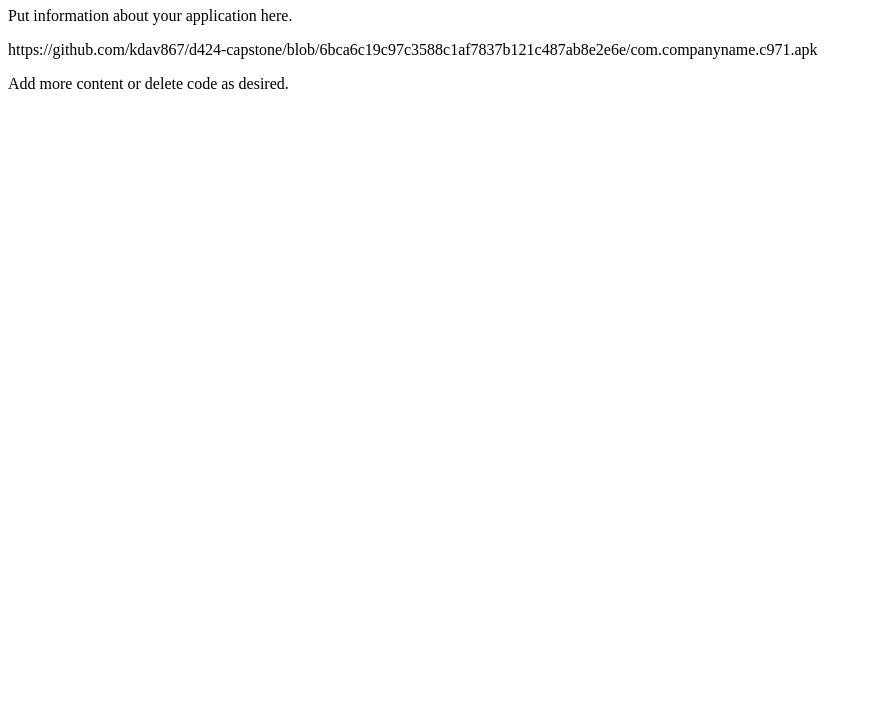
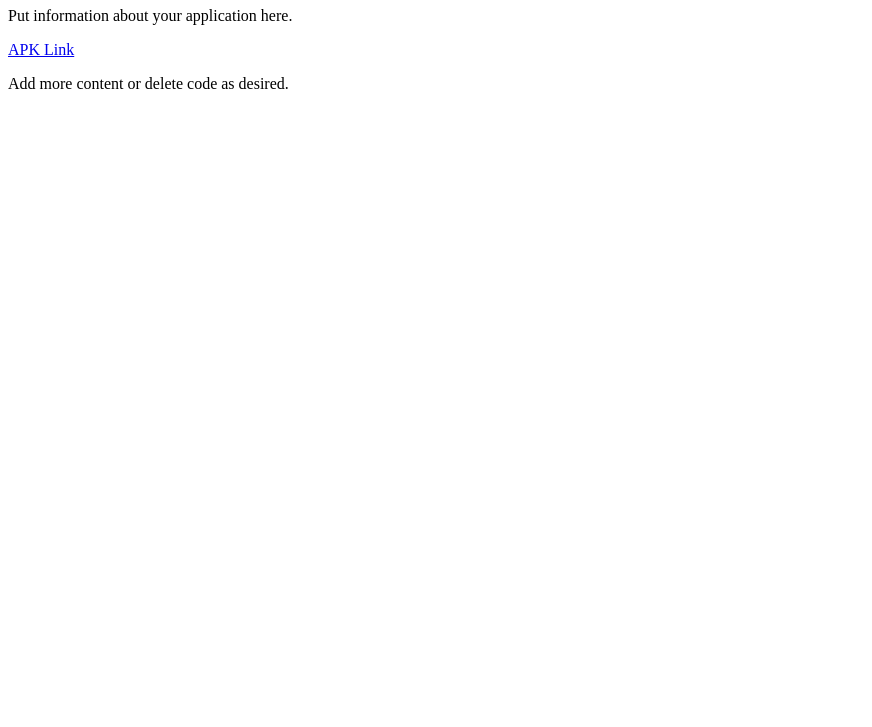
Before and after one commit to kdav867/d424-capstone, a plain HTML site: page index.html in a window 1280 px wide. Shown: the part 73-800 px from the top of the page, without its empty margins (0-872 px from the left). Drawn offline with Linux system fonts and the light colour scheme.

Commit message:
Update index.html

```diff
--- a/index.html
+++ b/index.html
@@ -18,7 +18,7 @@
 
     <p>Put information about your application here. </p>
 
-    <p>https://github.com/kdav867/d424-capstone/blob/6bca6c19c97c3588c1af7837b121c487ab8e2e6e/com.companyname.c971.apk</p>
+    <p><a href="https://github.com/kdav867/d424-capstone/blob/6bca6c19c97c3588c1af7837b121c487ab8e2e6e/com.companyname.c971.apk">APK Link</a></p>
 
    <p>Add more content or delete code as desired.</p>
 
```
